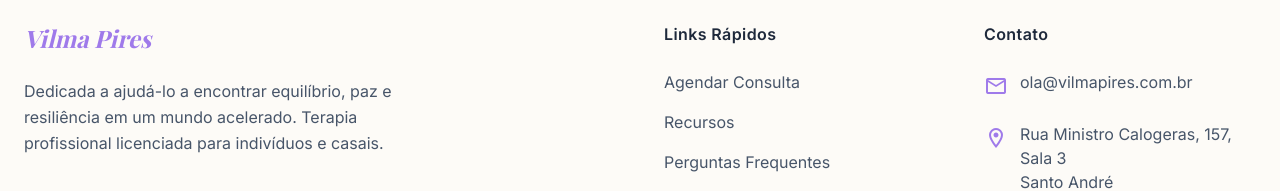
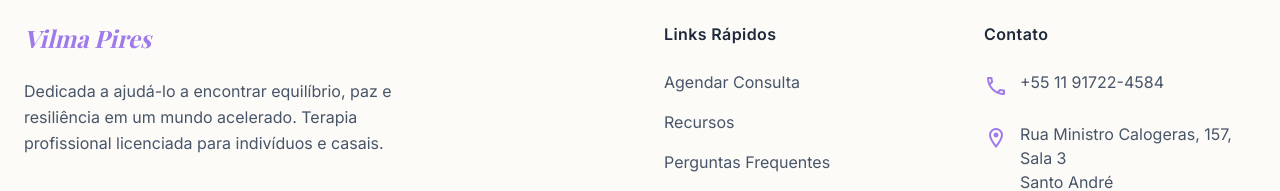
Before and after one commit to glauberfabc/vilma, a React (Vite) app: page / in a window 1280 px wide. Shown: the part 6965-7156 px from the top of the page. Built offline with nearby package versions, Linux system fonts and the light colour scheme; a web font is replaced by a local one.

Commit message:
feat: substituir contato de email por whatsapp

```diff
--- a/components/Footer.tsx
+++ b/components/Footer.tsx
@@ -28,8 +28,8 @@ const Footer: React.FC = () => {
             <h5 className="font-bold mb-6 tracking-wide">Contato</h5>
             <ul className="space-y-6 text-slate-600 dark:text-slate-400">
               <li className="flex items-start gap-3">
-                <span className="material-icons-outlined text-primary mt-1">email</span>
-                <span className="hover:text-primary transition-colors cursor-pointer">{CONTACT_INFO.EMAIL}</span>
+                <span className="material-icons-outlined text-primary mt-1">phone</span>
+                <span className="hover:text-primary transition-colors cursor-pointer">{CONTACT_INFO.WHATSAPP}</span>
               </li>
               <li className="flex items-start gap-3">
                 <span className="material-icons-outlined text-primary mt-1">location_on</span>
--- a/constants.ts
+++ b/constants.ts
@@ -8,6 +8,6 @@ export const IMAGES = {
 };
 
 export const CONTACT_INFO = {
-  EMAIL: 'ola@vilmapires.com.br',
+  WHATSAPP: '+55 11 91722-4584',
   ADDRESS: 'Rua Ministro Calogeras, 157, Sala 3\nSanto André',
 };
```
